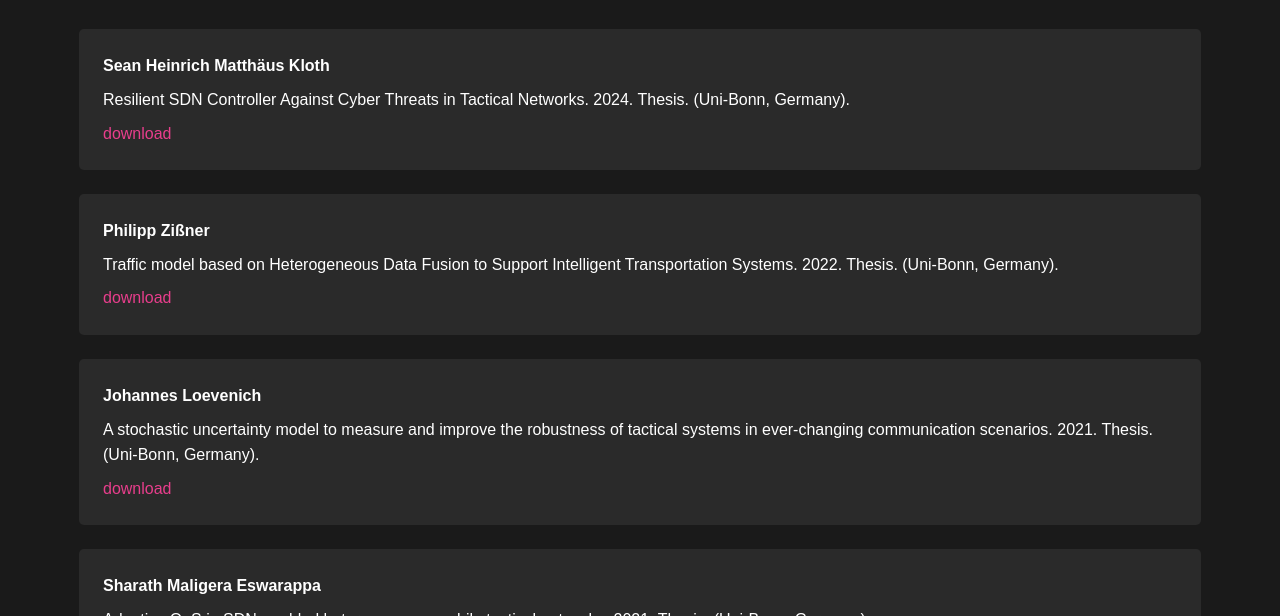
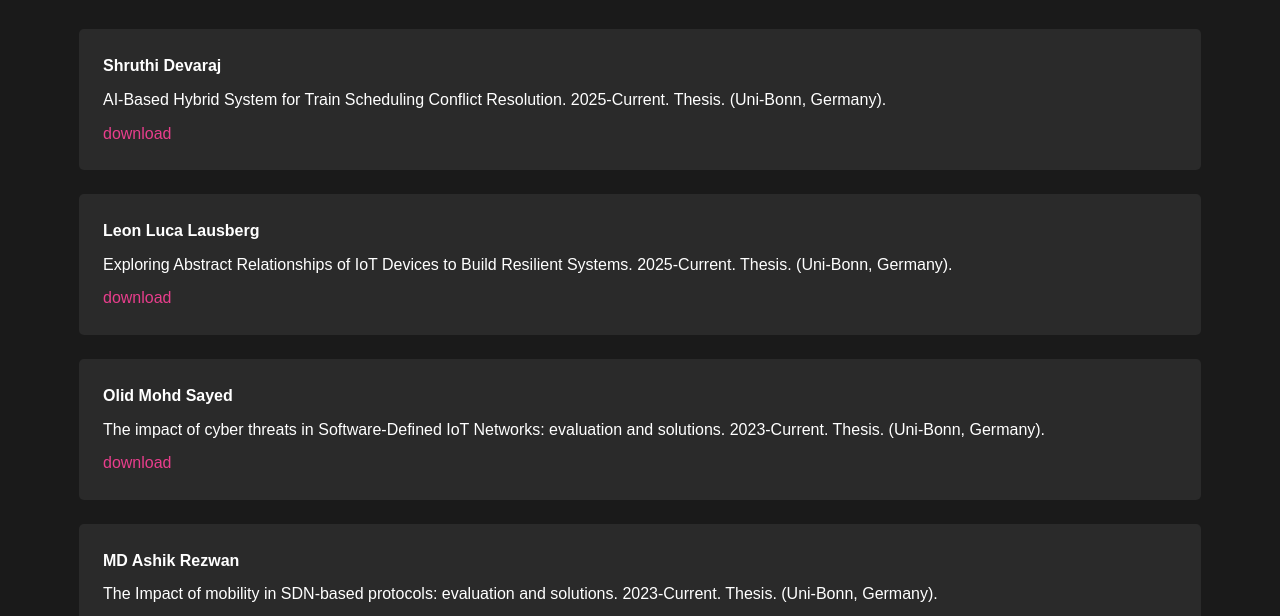
Before and after one commit to prettore/prettore.github.io, a plain HTML site: page students.html in a window 1280 px wide. Shown: the part 177-793 px from the top of the page. Drawn offline with Linux system fonts and the light colour scheme.

Commit message:
Update students.html

```diff
--- a/students.html
+++ b/students.html
@@ -34,6 +34,31 @@
             </div>
 
             <div class="students-categories">
+
+                 <div class="student-card">
+                    <h4>Shruthi Devaraj</h4>
+                    <p>AI-Based Hybrid System for Train Scheduling Conflict Resolution. 2025-Current. Thesis. (Uni-Bonn, Germany).</p>
+                    <a href="#" class="download-link">download</a>
+                </div>
+
+                <div class="student-card">
+                    <h4>Leon Luca Lausberg</h4>
+                    <p>Exploring Abstract Relationships of IoT Devices to Build Resilient Systems. 2025-Current. Thesis. (Uni-Bonn, Germany).</p>
+                    <a href="#" class="download-link">download</a>
+                </div>
+
+                <div class="student-card">
+                    <h4>Olid Mohd Sayed</h4>
+                    <p>The impact of cyber threats in Software-Defined IoT Networks: evaluation and solutions. 2023-Current. Thesis. (Uni-Bonn, Germany).</p>
+                    <a href="#" class="download-link">download</a>
+                </div>
+
+                <div class="student-card">
+                    <h4>MD Ashik Rezwan</h4>
+                    <p>The Impact of mobility in SDN-based protocols: evaluation and solutions. 2023-Current. Thesis. (Uni-Bonn, Germany).</p>
+                    <a href="#" class="download-link">download</a>
+                </div>
+
                 <div class="student-card">
                     <h4>Sean Heinrich Matthäus Kloth</h4>
                     <p>Resilient SDN Controller Against Cyber Threats in Tactical Networks. 2024. Thesis. (Uni-Bonn, Germany).</p>
```
